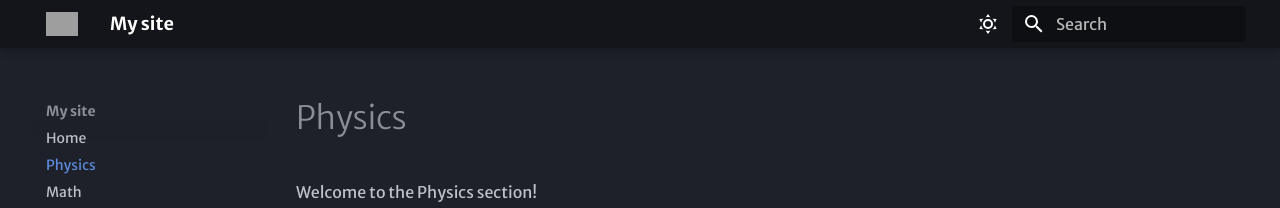
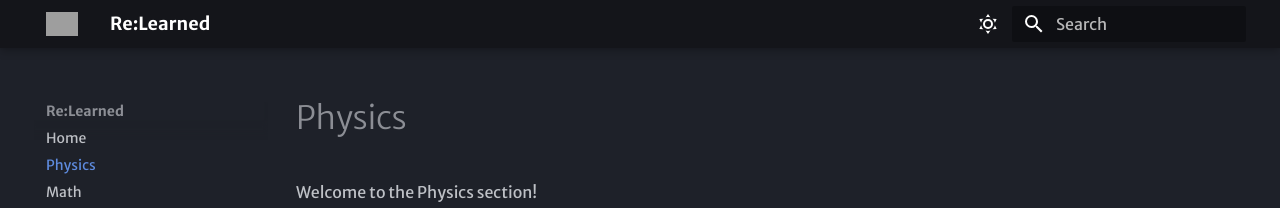
Before and after one commit to Rayhan-Alam-Stack/Re-Learned, an MkDocs documentation site: the page built from docs/Physics/index.md, in a window 1280 px wide. Shown: the top 208 px of the page. Built offline with MkDocs 1.6.1 and Material for MkDocs 9.7.7, drawn with Linux system fonts in a browser that asks for light colours; some web fonts are replaced; grey boxes are pictures that could not be loaded.

```diff
--- a/mkdocs.yml
+++ b/mkdocs.yml
@@ -1,4 +1,4 @@
-site_name: My site
+site_name: Re:Learned
 site_url: https://mydomain.org/mysite
 theme:
   logo: assets/logo.png
@@ -41,6 +41,11 @@
           class: mermaid
           format: !!python/name:pymdownx.superfences.fence_code_format
 
+          markdown_extensions:
+  - toc:
+      permalink: true
+
+
 extra_javascript:
   - https://cdn.jsdelivr.net/npm/mathjax@3/es5/tex-mml-chtml.js
 
```
